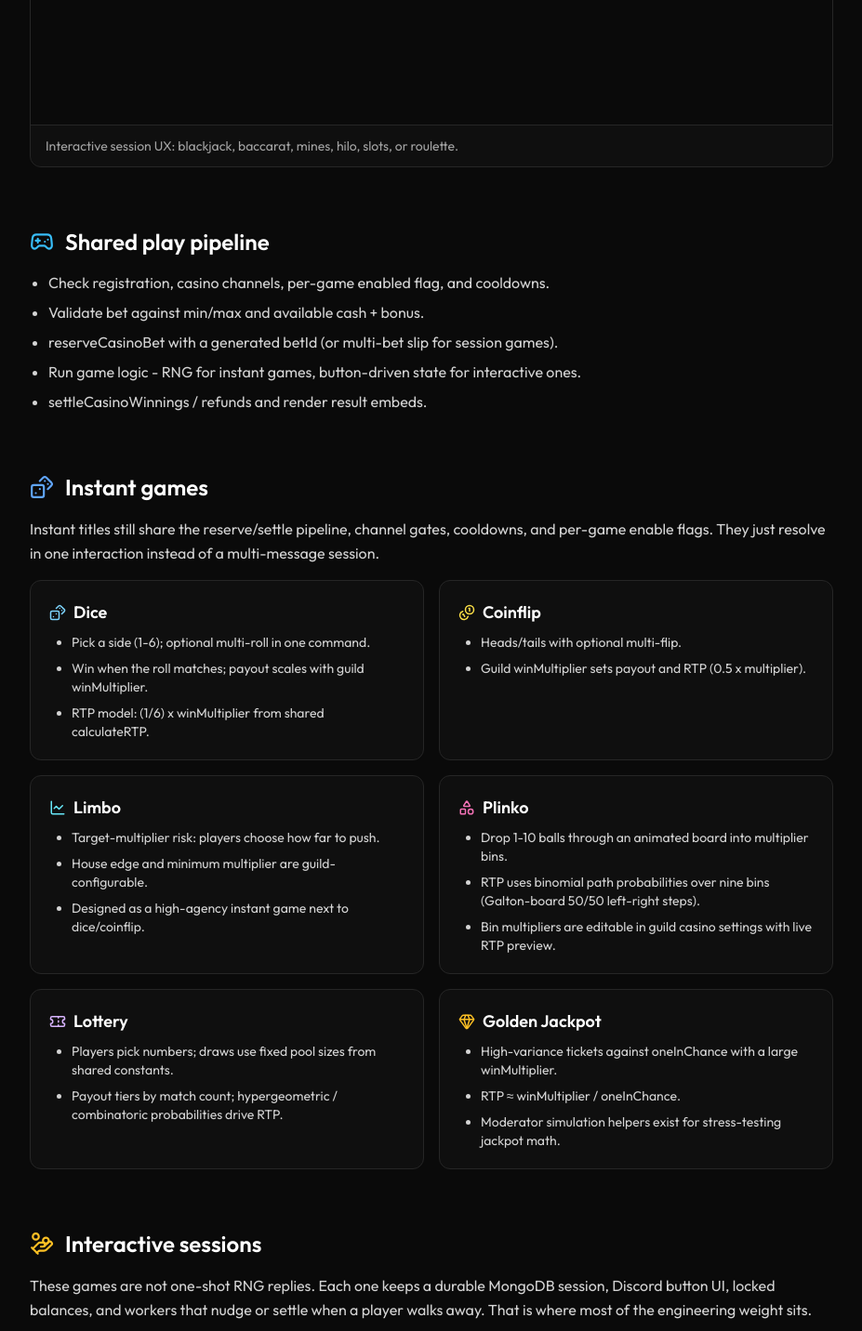
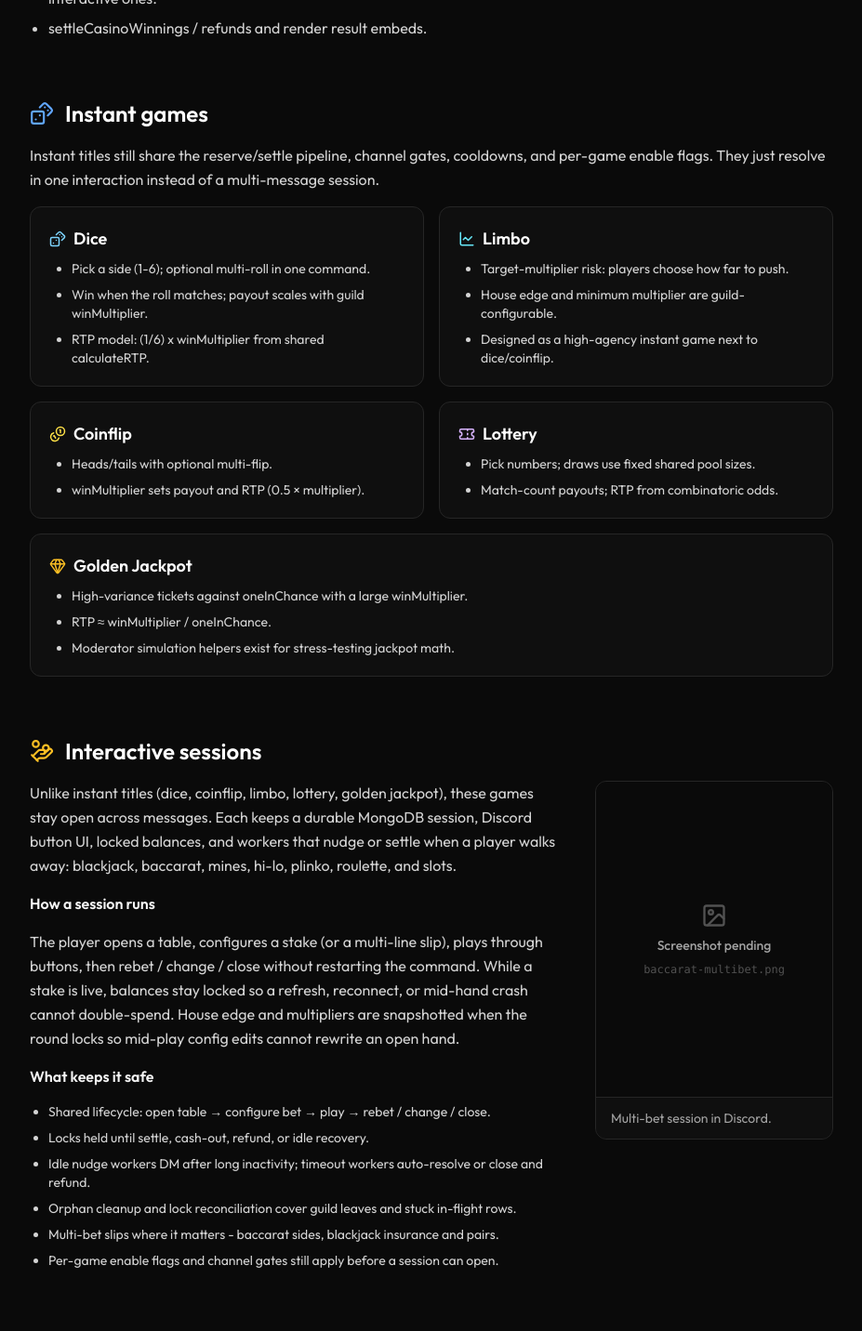
Before and after one commit to krouskystepan/portfolio, a Next.js app: page /projects/discord-gambling-hub/casino in a window 1280 px wide. Shown: the part 740-2172 px from the top of the page at 93% size, without its empty margins (176-1103 px from the left). Built offline with nearby package versions, Linux system fonts and the light colour scheme.

Commit message:
enhance the layout

```diff
--- a/app/projects/discord-gambling-hub/_data/chapters.ts
+++ b/app/projects/discord-gambling-hub/_data/chapters.ts
@@ -26,7 +26,7 @@ export const GAMBLING_HUB_CHAPTERS: GamblingHubChapter[] = [
     slug: 'casino',
     title: 'Casino Engine & Fairness',
     summary:
-      'Instant and interactive games, multi-bet sessions, per-game toggles, and computed RTP.',
+      'Instant and interactive casino games, multi-bet sessions, per-game toggles, and computed RTP.',
     href: `${GAMBLING_HUB_BASE}/casino`,
   },
   {
--- a/app/projects/discord-gambling-hub/architecture/page.tsx
+++ b/app/projects/discord-gambling-hub/architecture/page.tsx
@@ -137,7 +137,7 @@ const ArchitecturePage = () => {
 
         <ProjectSubPageBulletList
           items={[
-            'Models & indexes: User, Transaction, GuildConfiguration, Prediction, VipRoom, AtmRequest, Raffle, quest progress, plus session docs (BlackjackGame, Baccarat, Mines, Hi-Lo, Roulette, Slots, …).',
+            'Models & indexes: User, Transaction, GuildConfiguration, Prediction, VipRoom, AtmRequest, Raffle, quest progress, plus session docs (BlackjackGame, Baccarat, Mines, Hi-Lo, Plinko, Roulette, Slots, …).',
             'Defaults & labels: defaultCasinoSettings, readableGameNames / readableGameValueNames for admin form copy.',
             'Zod forms: casino settings (including nested side-bet records), channels, bonus, VIP, pay, manager role, moderation, and more.',
             'Utilities: calculateRTP (per game + side bets), calculateBonusReward, generateBonusPreview, validateBetAmount, validatePredictionBet, fair mines/hilo multipliers.',
@@ -183,7 +183,8 @@ const ArchitecturePage = () => {
           items={[
             'Bot: CommandKit app with services per domain (casino, atm, vip, predictions, raffles, quests, moderation, guild, discord).',
             'Admin: feature folders (general / manage / settings / dev) over Next.js App Router + server actions + TanStack Table.',
-            'Shared MongoDB: users scoped per guild; session documents for interactive games; append-only transactions.',
+            'Shared MongoDB: users scoped per guild; session documents for interactive games (blackjack, baccarat, mines, hi-lo, plinko, roulette, slots); append-only transactions.',
+            'Generated catalogs: docs/COMMANDS_STRUCTURE.txt and docs/WORKERS_STRUCTURE.txt mirror the live slash-command tree and worker schedule.',
             'Structured logging (Pino) on the bot; Vitest + mongodb-memory-server across repos; pnpm check (format, lint, types, coverage).',
             'Local linking scripts keep all three repos on one shared package during development; CI publishes shared independently.',
           ]}
--- a/app/projects/discord-gambling-hub/casino/page.tsx
+++ b/app/projects/discord-gambling-hub/casino/page.tsx
@@ -41,7 +41,8 @@ const CasinoPage = () => {
         chapter="Casino"
       />
 
-      <header className="mb-8">
+      <div className="mb-12 grid gap-8 lg:grid-cols-[minmax(0,1fr)_17.5rem] lg:items-start lg:gap-12">
+        <header className="min-w-0">
           <ProjectSubPageTag text="Chapter 3" />
           <ProjectSubPageTitle title="Casino Engine & Fairness" />
           <ProjectSubPageDescription
@@ -49,16 +50,22 @@ const CasinoPage = () => {
           />
         </header>
 
+        <aside className="mx-auto w-full max-w-sm lg:row-span-2 lg:mx-0 lg:sticky lg:top-24 lg:max-w-none">
           <ProjectSubPageFigure
             alt="Blackjack multi-hand session in Discord"
-        caption="Interactive session UX: blackjack, baccarat, mines, hilo, slots, or roulette."
+            caption="Session UX in Discord."
             filenameHint="blackjack-session.png"
+            aspect="embed"
+            className="my-0 mx-0 max-w-none"
           />
+        </aside>
 
+        <div className="min-w-0">
           <ProjectSubPageSectionLayout
             iconStyle={{ icon: Gamepad2, color: 'text-sky-400' }}
             title="Shared play pipeline"
             id="pipeline"
+            className="mt-8 lg:mt-0"
           >
             <ProjectSubPageNumberedList
               items={[
@@ -70,6 +77,8 @@ const CasinoPage = () => {
               ]}
             />
           </ProjectSubPageSectionLayout>
+        </div>
+      </div>
 
       <ProjectSubPageSectionLayout
         iconStyle={{ icon: Dices, color: 'text-blue-400' }}
@@ -87,6 +96,7 @@ const CasinoPage = () => {
             title="Dice"
             icon={Dices}
             iconColor="text-sky-300"
+            className="h-full"
           >
             <ProjectSubPageBulletList
               className="text-sm"
@@ -99,23 +109,10 @@ const CasinoPage = () => {
           </ProjectSubPageInfoCard>
 
           <ProjectSubPageInfoCard
-            title="Coinflip"
-            icon={Coins}
-            iconColor="text-yellow-300"
-          >
-            <ProjectSubPageBulletList
-              className="text-sm"
-              items={[
-                'Heads/tails with optional multi-flip.',
-                'Guild winMultiplier sets payout and RTP (0.5 x multiplier).',
-              ]}
-            />
-          </ProjectSubPageInfoCard>
-
-          <ProjectSubPageInfoCard
             title="Limbo"
             icon={LineChart}
             iconColor="text-cyan-300"
+            className="h-full"
           >
             <ProjectSubPageBulletList
               className="text-sm"
@@ -128,16 +125,16 @@ const CasinoPage = () => {
           </ProjectSubPageInfoCard>
 
           <ProjectSubPageInfoCard
-            title="Plinko"
-            icon={Shapes}
-            iconColor="text-pink-400"
+            title="Coinflip"
+            icon={Coins}
+            iconColor="text-yellow-300"
+            className="h-full"
           >
             <ProjectSubPageBulletList
               className="text-sm"
               items={[
-                'Drop 1-10 balls through an animated board into multiplier bins.',
-                'RTP uses binomial path probabilities over nine bins (Galton-board 50/50 left-right steps).',
-                'Bin multipliers are editable in guild casino settings with live RTP preview.',
+                'Heads/tails with optional multi-flip.',
+                'winMultiplier sets payout and RTP (0.5 × multiplier).',
               ]}
             />
           </ProjectSubPageInfoCard>
@@ -146,12 +143,13 @@ const CasinoPage = () => {
             title="Lottery"
             icon={Ticket}
             iconColor="text-purple-300"
+            className="h-full"
           >
             <ProjectSubPageBulletList
               className="text-sm"
               items={[
-                'Players pick numbers; draws use fixed pool sizes from shared constants.',
-                'Payout tiers by match count; hypergeometric / combinatoric probabilities drive RTP.',
+                'Pick numbers; draws use fixed shared pool sizes.',
+                'Match-count payouts; RTP from combinatoric odds.',
               ]}
             />
           </ProjectSubPageInfoCard>
@@ -160,6 +158,7 @@ const CasinoPage = () => {
             title="Golden Jackpot"
             icon={Gem}
             iconColor="text-amber-400"
+            className="sm:col-span-2"
           >
             <ProjectSubPageBulletList
               className="text-sm"
@@ -178,18 +177,54 @@ const CasinoPage = () => {
         title="Interactive sessions"
         id="interactive"
       >
+        <div className="grid items-start gap-8 md:grid-cols-[minmax(0,1fr)_16rem] md:gap-10">
+          <div className="min-w-0 space-y-4">
             <ProjectSubPageParagraph>
-          These games are not one-shot RNG replies. Each one keeps a durable
-          MongoDB session, Discord button UI, locked balances, and workers that
-          nudge or settle when a player walks away. That is where most of the
-          engineering weight sits.
+              Unlike instant titles (dice, coinflip, limbo, lottery, golden
+              jackpot), these games stay open across messages. Each keeps a
+              durable MongoDB session, Discord button UI, locked balances, and
+              workers that nudge or settle when a player walks away: blackjack,
+              baccarat, mines, hi-lo, plinko, roulette, and slots.
             </ProjectSubPageParagraph>
 
+            <h3 className="text-base font-semibold text-neutral-100">
+              How a session runs
+            </h3>
+            <ProjectSubPageParagraph>
+              The player opens a table, configures a stake (or a multi-line
+              slip), plays through buttons, then rebet / change / close without
+              restarting the command. While a stake is live, balances stay locked
+              so a refresh, reconnect, or mid-hand crash cannot double-spend.
+              House edge and multipliers are snapshotted when the round locks so
+              mid-play config edits cannot rewrite an open hand.
+            </ProjectSubPageParagraph>
+
+            <h3 className="text-base font-semibold text-neutral-100">
+              What keeps it safe
+            </h3>
+            <ProjectSubPageBulletList
+              className="text-sm"
+              items={[
+                'Shared lifecycle: open table → configure bet → play → rebet / change / close.',
+                'Locks held until settle, cash-out, refund, or idle recovery.',
+                'Idle nudge workers DM after long inactivity; timeout workers auto-resolve or close and refund.',
+                'Orphan cleanup and lock reconciliation cover guild leaves and stuck in-flight rows.',
+                'Multi-bet slips where it matters - baccarat sides, blackjack insurance and pairs.',
+                'Per-game enable flags and channel gates still apply before a session can open.',
+              ]}
+            />
+          </div>
+
+          <aside className="mx-auto w-full max-w-sm md:mx-0 md:sticky md:top-24 md:max-w-none">
             <ProjectSubPageFigure
               alt="Baccarat multi-bet slip"
-          caption="Multi-bet / side-bet session: baccarat slip or blackjack with insurance and pairs."
+              caption="Multi-bet session in Discord."
               filenameHint="baccarat-multibet.png"
+              aspect="embed"
+              className="my-0 mx-0 max-w-none"
             />
+          </aside>
+        </div>
       </ProjectSubPageSectionLayout>
 
       <ProjectSubPageSectionLayout
@@ -302,17 +337,43 @@ const CasinoPage = () => {
         id="hilo"
       >
         <ProjectSubPageParagraph>
-          Card streak game on a full 52-card deck without replacement. Each
-          correct Higher / Lower / Same guess compounds the multiplier; a wrong
-          guess busts. Cash-out unlocks after the first successful streak step.
+          Continuous streak table on a full 52-card deck without replacement.
+          Open a table, set a bet, Deal, then guess Higher / Draw / Lower to
+          compound the multiplier. Cash out after a correct guess, or bust on a
+          miss. After a round: Rebet, Change bet, or Close.
         </ProjectSubPageParagraph>
 
         <ProjectSubPageBulletList
           items={[
+            'Phases: BETTING → WAITING → SETTLING → RESULT, with remaining deck, streak, and compound multiplier persisted on the session.',
             'Step multiplier is fair given remaining cards and the chosen guess, then scaled by (1 - houseEdge). Same-rank outcomes lose Higher/Lower (Draw is its own choice).',
-            'Empty deck forces cash-out. Session persists remaining deck, streak, and multiplier snapshot across Discord interactions.',
-            'Guess timeout (1h): if streak >= 1, auto cash-out; otherwise auto-play the safest remaining guess, then cash out if it wins. DM nudge at 30 minutes.',
-            'Empty betting/result tables idle-close around 24h. RTP tracks (1 - houseEdge) like Mines: same mental model for managers.',
+            'Correct guesses CONTINUE the streak (card-to-beat updates); empty deck forces cash-out; bust ends the round at 0.',
+            'Optional skipAnimations for faster table play. House edge is snapshotted when the round locks.',
+            'Idle: DM nudge after ~30m waiting. After ~1h, an active streak auto cash-outs; otherwise the safest first guess is auto-played. Abandoned BETTING/RESULT tables close after ~24h.',
+            'RTP tracks (1 - houseEdge) x 100: same mental model as Mines for managers.',
+          ]}
+        />
+      </ProjectSubPageSectionLayout>
+
+      <ProjectSubPageSectionLayout
+        iconStyle={{ icon: Shapes, color: 'text-pink-400' }}
+        title="Plinko"
+        id="plinko"
+      >
+        <ProjectSubPageParagraph>
+          Plinko is no longer a one-shot slash reply. It is a durable board
+          session: set a unit bet, then Drop x1 / x5 / x10 as many times as you
+          want. Each ball pays the bin multiplier where it lands. Rebet / Change
+          / Close sit between drops the same way as other interactive tables.
+        </ProjectSubPageParagraph>
+
+        <ProjectSubPageBulletList
+          items={[
+            'Session phases: ready → dropping → result. Pending ball paths are predetermined for an in-flight batch and recovered if the process restarts mid-drop.',
+            'Unit bet + ballsCount (1-10) lock exposure up front; activeBetId + lockedAmount track the open batch until settle.',
+            'RTP still uses binomial path probabilities over nine bins (Galton-board 50/50 steps). Bin multipliers are editable with live RTP preview; mirrored bin editors keep the board symmetric.',
+            'Optional skipAnimations. Idle nudge after ~3h; boards close after ~24h with no new drop (locks refunded via the same recovery path as other session games).',
+            'Covered by plinkoIdleNudge / plinkoIdleClose workers, locked-balance reconciliation, and orphan cleanup when a guild leaves.',
           ]}
         />
       </ProjectSubPageSectionLayout>
@@ -398,12 +459,12 @@ const CasinoPage = () => {
             'Slots: Σ P(symbol)^3 x triple multiplier from guild weights.',
             'Lottery: hypergeometric match probabilities x tier multipliers.',
             'Roulette: separate RTP per bet type from the 19-pocket MINI_NUMBERS layout.',
-            'Plinko: binomial path probabilities x bin multipliers.',
+            'Plinko: binomial path probabilities x bin multipliers (interactive Drop batches on a durable board).',
             'RPS: (1 - houseEdge) x 100 on the matched pot.',
             'Golden Jackpot: winMultiplier / oneInChance.',
             'Blackjack: ~99.5% main-game baseline at S17 defaults; exact helpers for insurance, Perfect Pairs, and 21+3 vs shoe size.',
             'Baccarat: per-side RTP from published 8-deck probabilities (player/banker/tie + side bets).',
-            'Mines & Hi-Lo: (1 - houseEdge) x 100 with fair combinatorial / remaining-deck step math underneath.',
+            'Mines & Hi-Lo: (1 - houseEdge) x 100 with fair combinatorial / remaining-deck streak math underneath.',
             'Limbo: house-edge aware target-multiplier model.',
             'Prediction / raffle markets: odds and house cut are explicit; not folded into the same auto-RTP map as table games.',
           ]}
--- a/components/SubPageComponents.tsx
+++ b/components/SubPageComponents.tsx
@@ -84,16 +84,21 @@ type ProjectSectionProps = {
   }
   title: string
   children: ReactNode
+  className?: string
 }
 
 export const ProjectSubPageSectionLayout = ({
   id,
   iconStyle: { icon: Icon, color },
   title,
-  children
+  children,
+  className
 }: ProjectSectionProps) => {
   return (
-    <section id={id} className="mt-16 scroll-m-16">
+    <section
+      id={id}
+      className={`scroll-m-16 ${className ?? 'mt-16'}`}
+    >
       <div className="mb-4 flex items-center gap-3">
         <Icon className={color} size={26} />
         <h2 className="text-2xl font-semibold">{title}</h2>
@@ -405,28 +410,49 @@ export const ProjectSubPageFigure = ({
   src,
   alt,
   caption,
-  filenameHint
+  filenameHint,
+  /** Placeholder frame only. Real images keep natural aspect. */
+  aspect = 'wide',
+  className
 }: {
   src?: string
   alt: string
   caption?: string
   /** Suggested filename under public/images/projects/discord-gambling-hub/ */
   filenameHint?: string
+  /** `wide` ≈ 16:9 (admin). `embed` ≈ 3:4 (Discord message / embed crop). */
+  aspect?: 'wide' | 'embed'
+  className?: string
 }) => {
+  const isEmbed = aspect === 'embed'
+
   return (
-    <figure className="my-6 overflow-hidden rounded-xl border border-neutral-800">
+    <figure
+      className={`overflow-hidden rounded-xl border border-neutral-800 ${
+        className ??
+        (isEmbed ? 'my-6 mx-auto max-w-md' : 'my-6')
+      }`}
+    >
       {src ? (
         <Image
           src={src}
           alt={alt}
-          width={1920}
-          height={1080}
+          width={isEmbed ? 900 : 1920}
+          height={isEmbed ? 1200 : 1080}
           className="h-auto w-full"
-          sizes="(min-width: 896px) 896px, 100vw"
+          sizes={
+            isEmbed
+              ? '(min-width: 448px) 448px, 100vw'
+              : '(min-width: 896px) 896px, 100vw'
+          }
           unoptimized
         />
       ) : (
-        <div className="flex aspect-video w-full flex-col items-center justify-center gap-2 bg-neutral-950/50 px-4 text-center">
+        <div
+          className={`flex w-full flex-col items-center justify-center gap-2 bg-neutral-950/50 px-4 text-center ${
+            isEmbed ? 'aspect-[3/4]' : 'aspect-video'
+          }`}
+        >
           <ImageIcon size={28} className="text-neutral-600" />
           <p className="text-sm font-medium text-neutral-400">
             Screenshot pending
```
Also changed, not shown: app/projects/discord-gambling-hub/admin-ops/page.tsx (+8 -6 lines), app/projects/discord-gambling-hub/engagement/page.tsx (+21 -2 lines), app/projects/discord-gambling-hub/reliability/page.tsx (+49 -14 lines), public/images/projects/discord-gambling-hub/README.md (added). Lines whose indentation alone changed are shown as unchanged.
